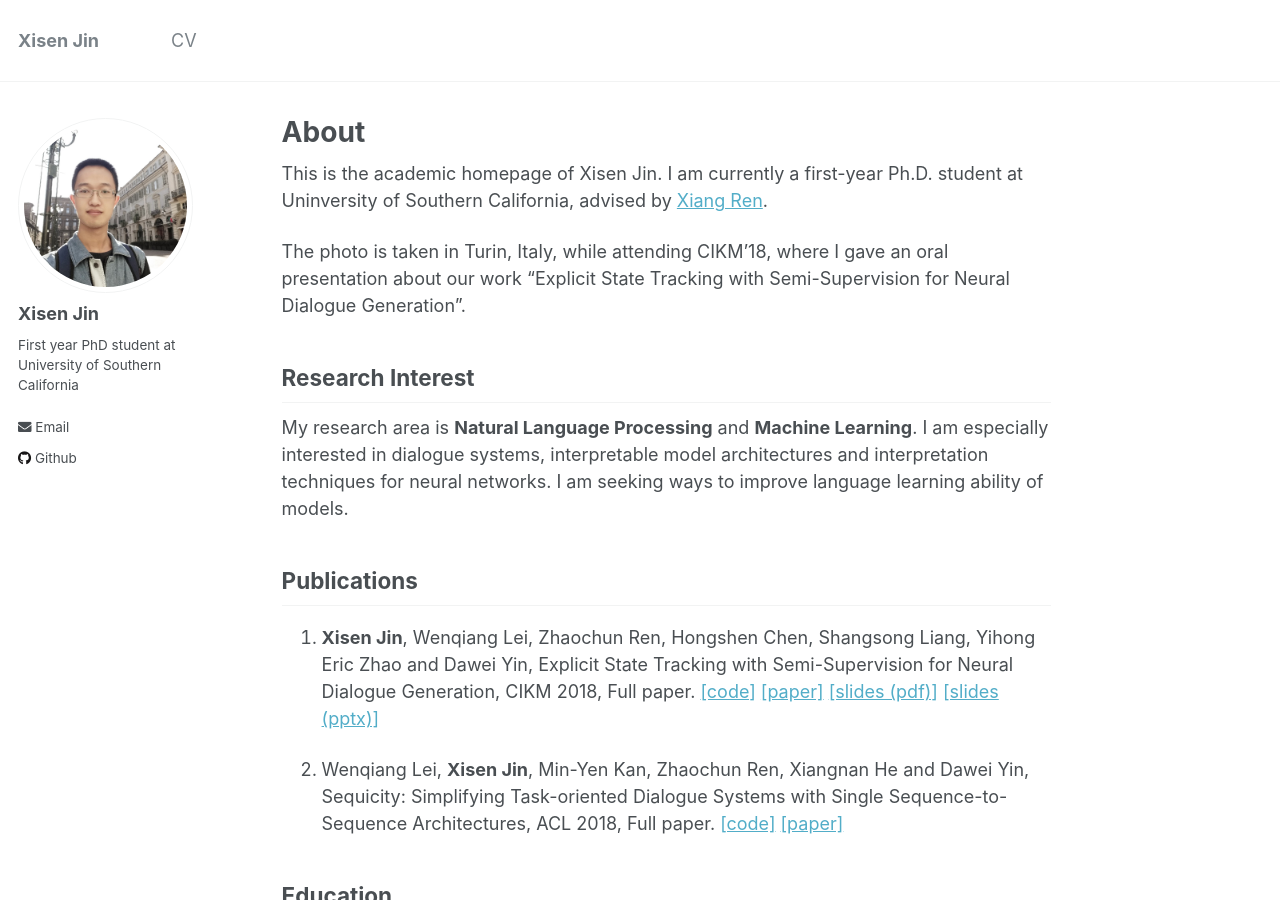
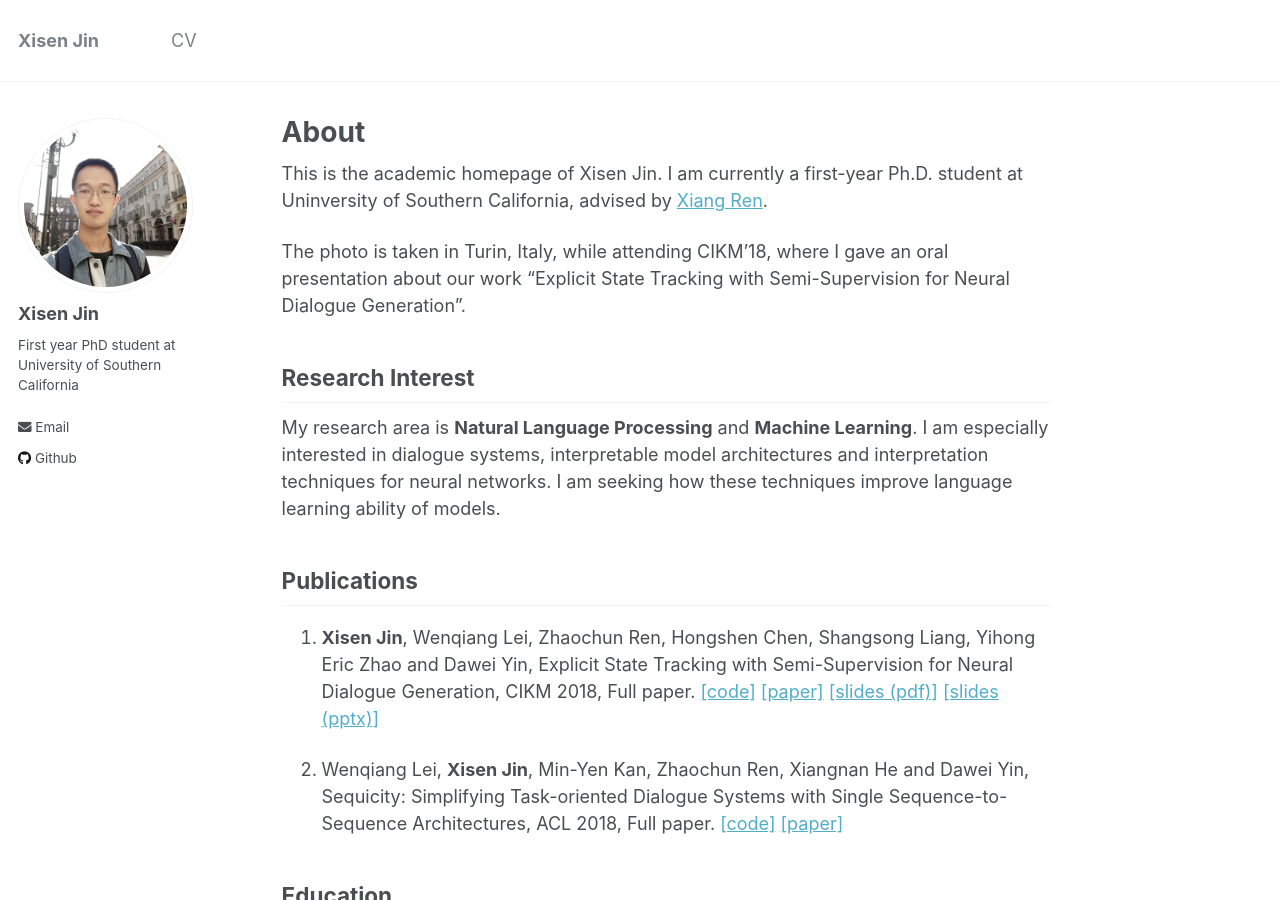
Before and after one commit to AuCson/aucson.github.io, a Jekyll site: the page built from _pages/about.md, in a window 1280 px wide and 900 px high. Built offline with Jekyll 4.4.1, drawn with Linux system fonts in a browser that asks for light colours.

Commit message:
update homepage

```diff
--- a/_pages/about.md
+++ b/_pages/about.md
@@ -14,7 +14,7 @@ The photo is taken in Turin, Italy, while attending CIKM'18, where I gave an ora
 
 ## Research Interest
 
-My research area is **Natural Language Processing** and **Machine Learning**. I am especially interested in dialogue systems, interpretable model architectures and interpretation techniques for neural networks. I am seeking ways to improve language learning ability of models.
+My research area is **Natural Language Processing** and **Machine Learning**. I am especially interested in dialogue systems, interpretable model architectures and interpretation techniques for neural networks. I am seeking how these techniques improve language learning ability of models.
 
 ## Publications
 
```
